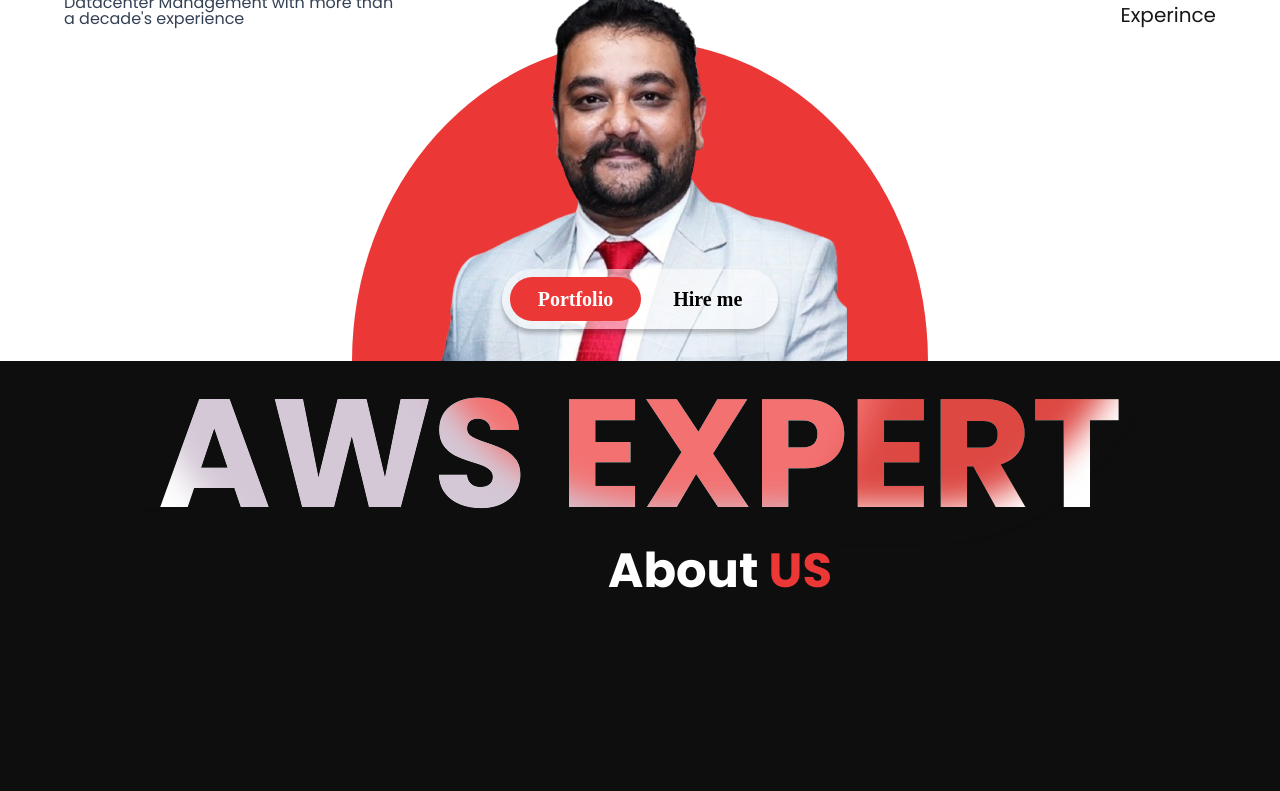
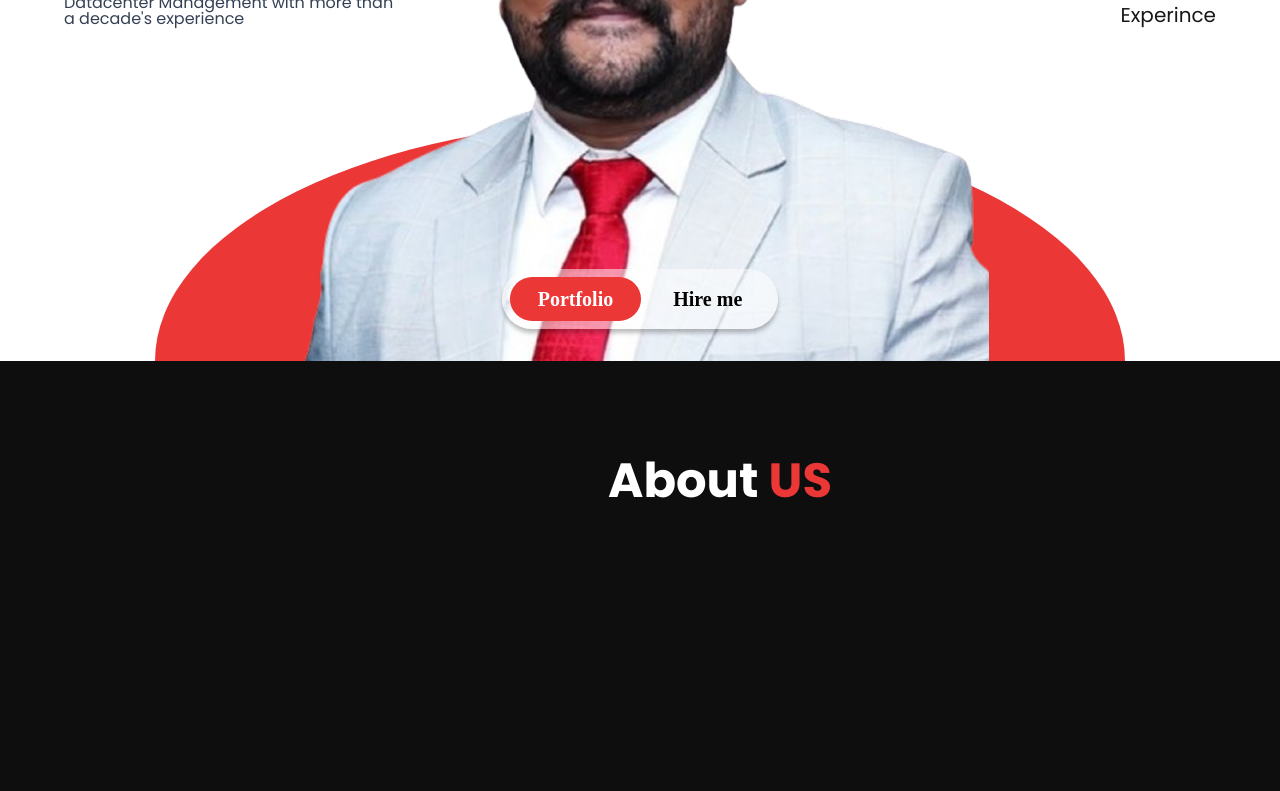
Before and after one commit to SatmeetSingh/Sahil_Dubey_Portfolio, a React (Vite) app: page / in a window 1280 px wide. Shown: the part 460-1251 px from the top of the page. Built offline with nearby package versions, Linux system fonts and the light colour scheme; a web font is replaced by a local one.

Commit message:
fix :minor changes

```diff
--- a/src/components/AboutUs/AboutUs.tsx
+++ b/src/components/AboutUs/AboutUs.tsx
@@ -119,14 +119,14 @@
 
   return (
     <div className={styles.aboutus}>
-      <div  className={styles.heading}>AWS EXPERT
+      {/* <div  className={styles.heading}>AWS EXPERT
         <div className={styles.aurora}>
         <div className={styles.auroraItem}></div>
         <div className={styles.auroraItem}></div>
         <div className={styles.auroraItem}></div>
         <div className={styles.auroraItem}></div>
     </div>
-      </div>
+      </div> */}
       <div className={styles.lowersection}>
         <div ref={aboutRef} className={styles.card}>
           <div className={styles.box}></div>
--- a/src/components/AboutUs/aboutus.module.css
+++ b/src/components/AboutUs/aboutus.module.css
@@ -3,7 +3,7 @@
     display: flex;
     flex-direction: column;
     align-items: center;
-
+    padding-top: 3rem;
 }
 
 .heading {
@@ -185,6 +185,7 @@
     gap: 5rem;
     width: 85%;
     align-items: stretch;
+    margin-top: 3rem;
 }
 
 .lowersection .card{
--- a/src/components/Contact/Contact.tsx
+++ b/src/components/Contact/Contact.tsx
@@ -58,7 +58,7 @@
           <MdEmail color='white' size={25}/>
             <h3>Email Address</h3>
             </div>
-            <p>no-reply@yourdomain.com / sales@yourdomain.com</p>
+            <p>sahildubey@gmail.com</p>
           </div>
           <div className={styles.infoDivider}></div>
 
@@ -67,7 +67,7 @@
           <FaPhoneAlt color='white' size={25}/>
             <h3>Businnes Phone</h3>
             </div>
-            <p>773-222-4444 / 7722-545-8888</p>
+            <p>+91 9023444183</p>
           </div>
           <div className={styles.infoDivider}></div>
 
@@ -76,7 +76,7 @@
           <FaLocationDot color='white' size={25}/>
             <h3>Address</h3>
             </div>
-            <p>1870 sed consequat risus, at vestibulum lacus.</p>
+            <p>Sunny enclave Mohali, Punjab</p>
           </div>
 
         </div>
--- a/src/components/Footer/Footer.tsx
+++ b/src/components/Footer/Footer.tsx
@@ -81,9 +81,9 @@
         <div className={styles.footerSection}>
           <h3 className={styles.footerSubheading}>Contact</h3>
           <ul className={styles.footerContact}>
-            <li>+91 7738443636</li>
-            <li>Jaycrea36@gmail.com</li>
-            <li>Portfolio-jerea.com</li>
+            <li>+91 9023444183</li>
+            <li>sahildubey@gmail.com</li>
+            <li>Sunny enclave Mohali, Punjab</li>
           </ul>
         </div>
 
--- a/src/components/HeroPage/hero.module.css
+++ b/src/components/HeroPage/hero.module.css
@@ -108,7 +108,7 @@
     left: 50%;
     transform: translateX(-50%);
     width: 70vw;
-    height: 35vw;
+    height: 35vh;
     border-top-left-radius: 100% 200%;
     border-top-right-radius: 100% 200%;
     background-color: var(--secondary-color);
@@ -116,7 +116,6 @@
     max-height: 485px;
     min-width: 300px;
     min-height: 200px;
-    /* overflow: hidden; */
 }
 .semicircle img {
     position: absolute;
@@ -174,11 +173,6 @@
     .intro h4 {
         font-size: 3rem;
     }
-
-    .semicircle {
-        max-width: 80%;
-        width: 80%;
-    }
     .semicircle .btn p{
         padding: 0.5rem 1.25rem;
         font-size: 1rem;
@@ -200,8 +194,8 @@
 
 @media (max-height:800px) {
     .semicircle{
-        width: 45vw;
-        height: 25vw;
+        width: 95vw;
+        height: 30vh;
     }
 
     .semicircle img {
--- a/src/components/Navbar/navbar.module.css
+++ b/src/components/Navbar/navbar.module.css
@@ -122,5 +122,14 @@
         width: 2.25rem;
     }
 
+    .sidebar {
+        background-color: rgb(210, 208, 208);
+        position: fixed;
+        height: 100vh;
+        top :0;
+        right: 0;
+        /* width: 300px; */
+        transition: right 0.3s ease-in-out;
+    }
 
 }
```
